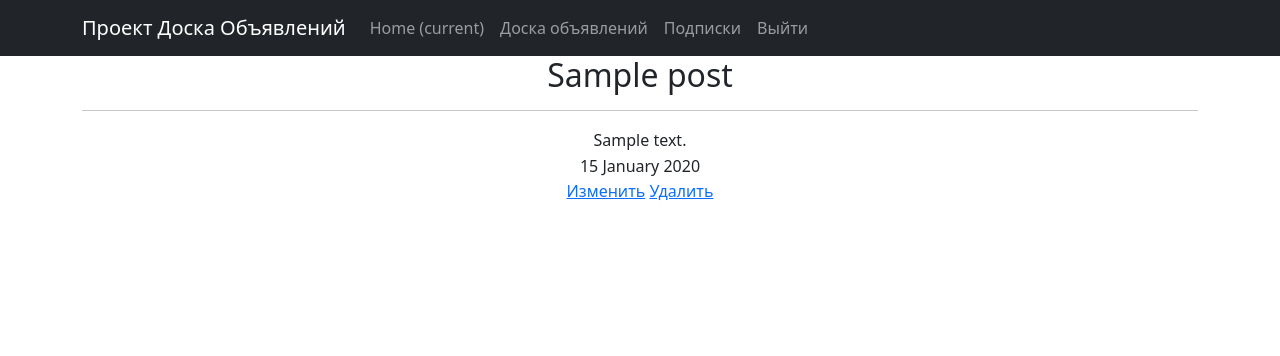
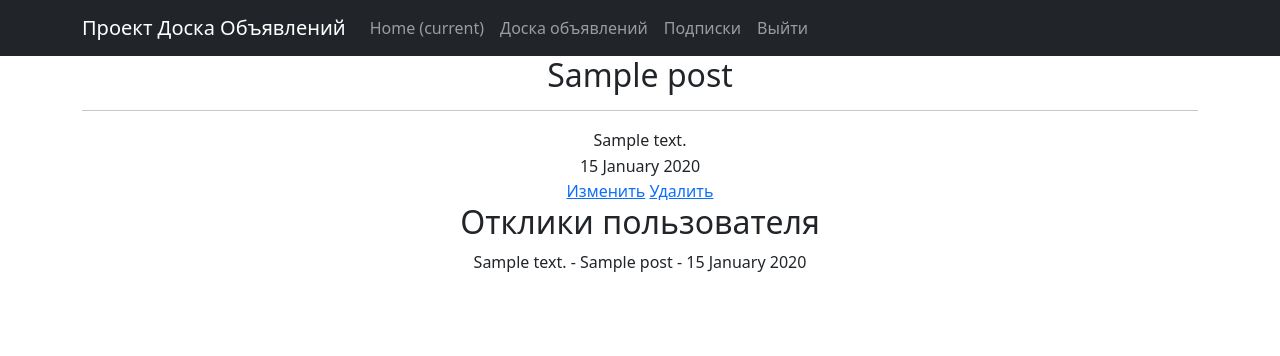
Before and after one commit to Natanat2/EndProject, a Django app: page /board/1 in a window 1280 px wide. Shown: the top 356 px of the page. Run offline with Django 4.2, Linux system fonts and the light colour scheme; a user stored in the database is signed in; tables that the repository leaves empty hold one stand-in row (values such as "Sample post"); some libraries are stand-ins or nearby versions.

Commit message:
start proj add response list
EMAIL_BACKEND (console)smtp

```diff
--- a/callboard/templates/post.html
+++ b/callboard/templates/post.html
@@ -24,5 +24,12 @@
         {% if user.is_authenticated and user != post.postAuthor %}
             <a href="{% url 'add_response_to_post' pk=post.id %}">Оставить отклик</a>
         {% endif %}
+
+        {% if user.is_authenticated %}
+            <h2>Отклики пользователя</h2>
+            {% for response in user.response_set.all %}
+                <p>{{ response.text }} - {{ response.responsePost.title }} - {{ response.dateCreation|date:'d F Y' }}</p>
+            {% endfor %}
+        {% endif %}
     </div>
 {% endblock content %}
```
